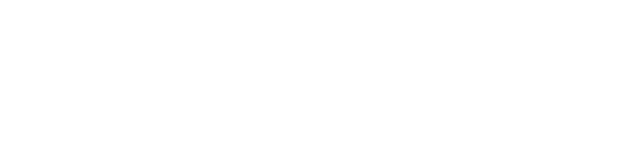
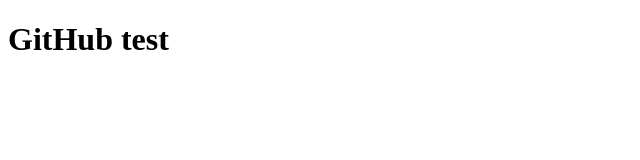
Before and after one commit to krisgeens/GitHub-test, a plain HTML site: page index.html in a window 1280 px wide. Shown: the whole page, without its empty margins (0-640 px from the left). Drawn offline with Linux system fonts and the light colour scheme.

Commit message:
titel toevoegen

```diff
--- a/index.html
+++ b/index.html
@@ -4,11 +4,11 @@
 <head>
     <meta charset="UTF-8">
     <meta name="viewport" content="width=device-width, initial-scale=1.0">
-    <title>oefening github</title>
+    <title>github test</title>
 </head>
 
 <body>
-
+    <h1>GitHub test</h1>
 </body>
 
 </html>
```
